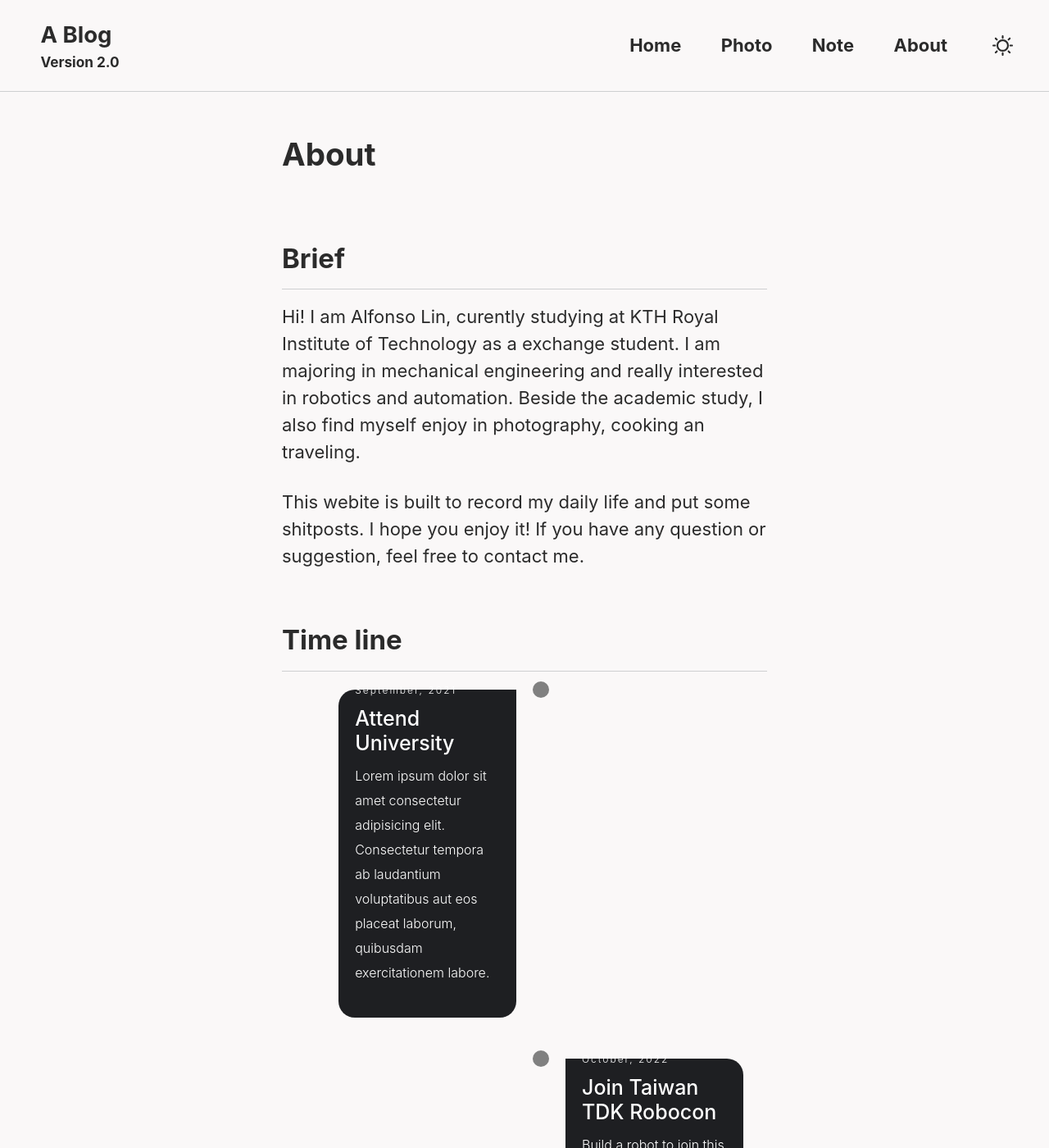
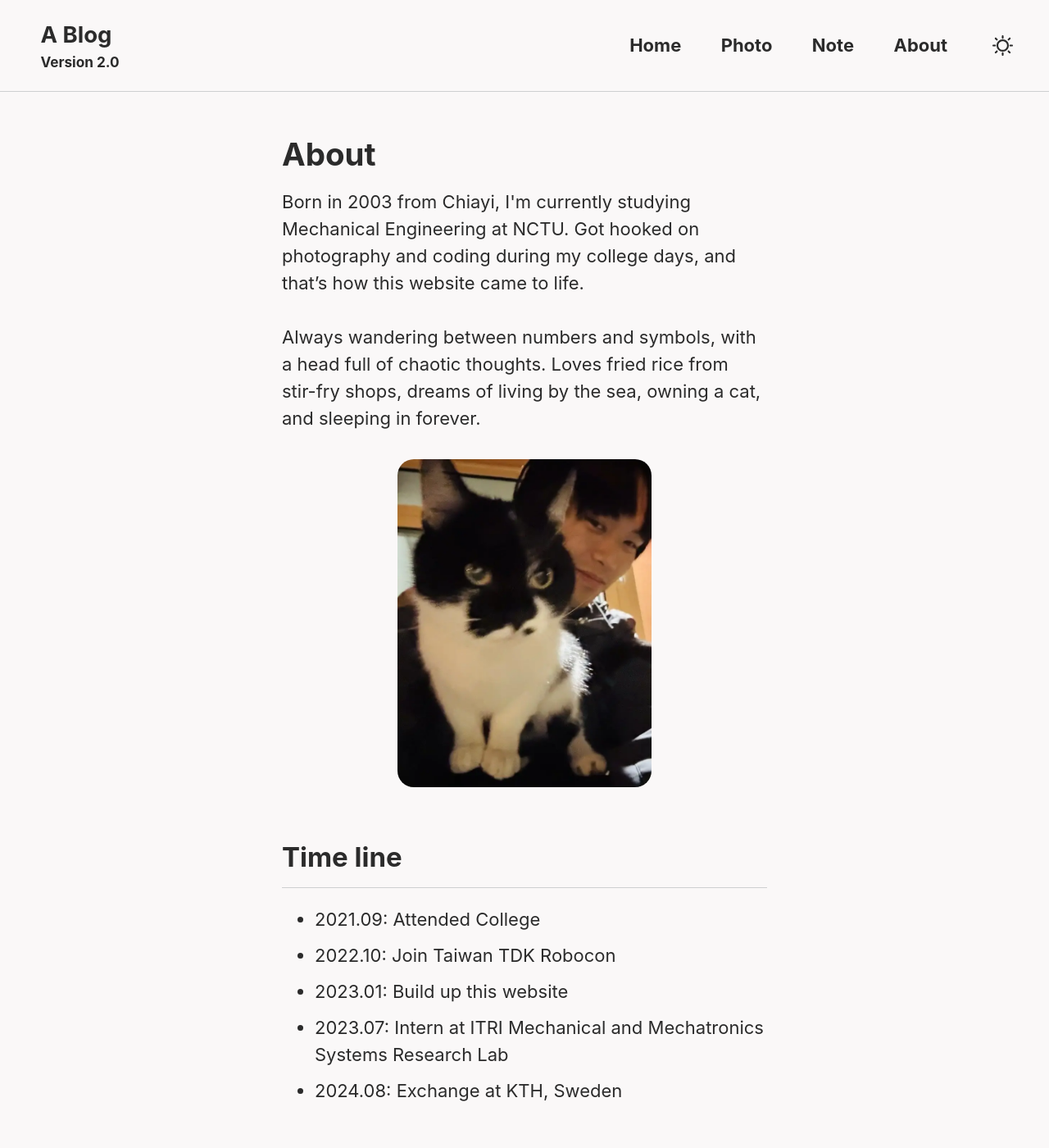
Before and after one commit to zebra314/zebra314.github.io, a Jekyll site: the page built from _pages/about.md, in a window 1280 px wide and 1400 px high. Shown: the whole window at 82% size. Built offline with Jekyll 4.4.1, drawn with Linux system fonts in a browser that asks for light colours; cached includes are drawn as plain includes; some of the changed text lies outside the part shown.

Commit message:
Update about page

```diff
--- a/_data/timeline.yml
+++ /dev/null
@@ -1,15 +0,0 @@
-- date: September, 2021
-  title: Attend University
-  description: Lorem ipsum dolor sit amet consectetur adipisicing elit. Consectetur tempora ab laudantium voluptatibus aut eos placeat laborum, quibusdam exercitationem labore.
-- date: October, 2022
-  title: Join Taiwan TDK Robocon
-  description: Build a robot to join this compotition with Itron members.I mainly responsible for the part of upper_control programmming.
-- date: January, 2023
-  title: Build up this website
-  description:
-- date: July, 2023
-  title: Intern @ ITRI ROBOT LAB
-  description:
-- date: August, 2024
-  title: Exchange student @ KTH, Sweden
-  description:
--- a/_includes/paginator.html
+++ b/_includes/paginator.html
@@ -25,7 +25,7 @@
       {% if current_page < 4 %}
         <!-- <script>console.log("Near the first page");</script> -->
         {% assign start_page = 2 %}
-        {% assign end_page = 5 %}
+        {% assign end_page = 4 %}
       {% elsif current_page >=  threshold %}
         <!-- <script>console.log("Near the last page");</script> -->
         {% assign start_page = total_pages | minus: 4 %}
--- a/_pages/about.md
+++ b/_pages/about.md
@@ -1,28 +1,29 @@
 ---
 permalink: /about/
-title: "About"
+title: About
 ---
 
-## Brief
+<div id="en" style="display:none;">
+  Born in 2003 from Chiayi, I'm currently studying Mechanical Engineering at NCTU. Got hooked on photography and coding during my college days, and that’s how this website came to life.
+  <br><br>
+  Always wandering between numbers and symbols, with a head full of chaotic thoughts. Loves fried rice from stir-fry shops, dreams of living by the sea, owning a cat, and sleeping in forever.
+</div>
+<div id="zh-TW" style="display:none;">
+  2003年生，嘉義人，在交通大學唸機械。大學時迷上攝影與寫程式，這個網站因此而生。時常迷惘在數字、符號間，腦子裡總塞滿著混亂思緒。喜歡熱炒店的炒飯，以後想住海邊、養隻貓咪，還有睡飽。
+</div>
 
-Hi! I am Alfonso Lin, curently studying at KTH Royal Institute of Technology as a exchange student. I am majoring in mechanical engineering and really interested in robotics and automation. Beside the academic study, I also find myself enjoy in photography, cooking an traveling.
+<script>
+  const userLanguage = navigator.language || navigator.userLanguage;
+  const lang = userLanguage.startsWith("zh") ? "zh-TW" : "en";
+  document.getElementById(lang).style.display = "block";
+</script>
 
-This webite is built to record my daily life and put some shitposts. I hope you enjoy it! If you have any question or suggestion, feel free to contact me.
+![me with cat](/assets/image/cat.webp)
 
 ## Time line
 
-<div class="container">
-  <div class="timeline">
-    <ul>
-    {% for event in site.data.timeline %}
-      <li>
-        <div class="timeline-content">
-          <h3 class="date">{{ event.date }}</h3>
-          <h1>{{event.title}}</h1>
-          <p>{{event.description}}</p>
-        </div>
-      </li>
-    {% endfor %}
-    </ul>
-  </div>
-</div>
+- 2021.09: Attended College
+- 2022.10: Join Taiwan TDK Robocon
+- 2023.01: Build up this website
+- 2023.07: Intern at ITRI Mechanical and Mechatronics Systems Research Lab
+- 2024.08: Exchange at KTH, Sweden
```
Also changed, not shown: other parts of _includes/paginator.html (+3 -0 lines).
